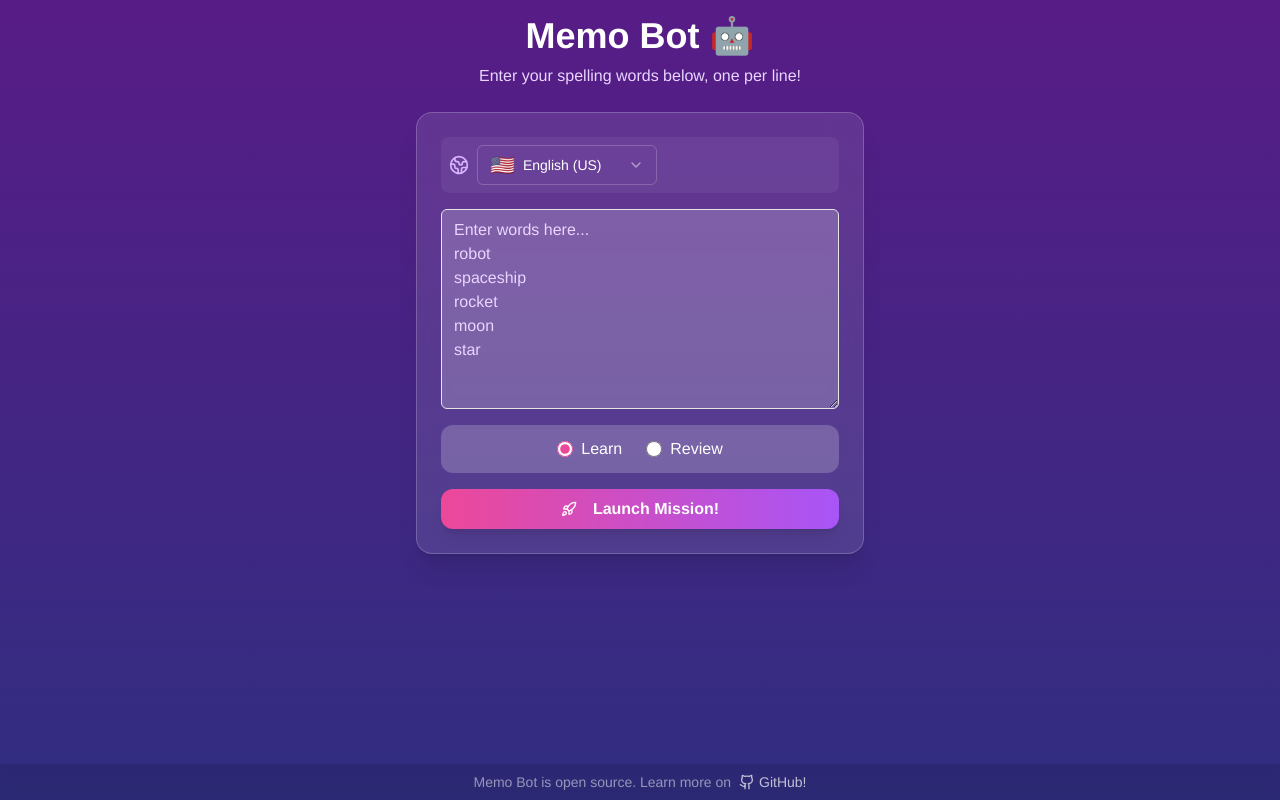
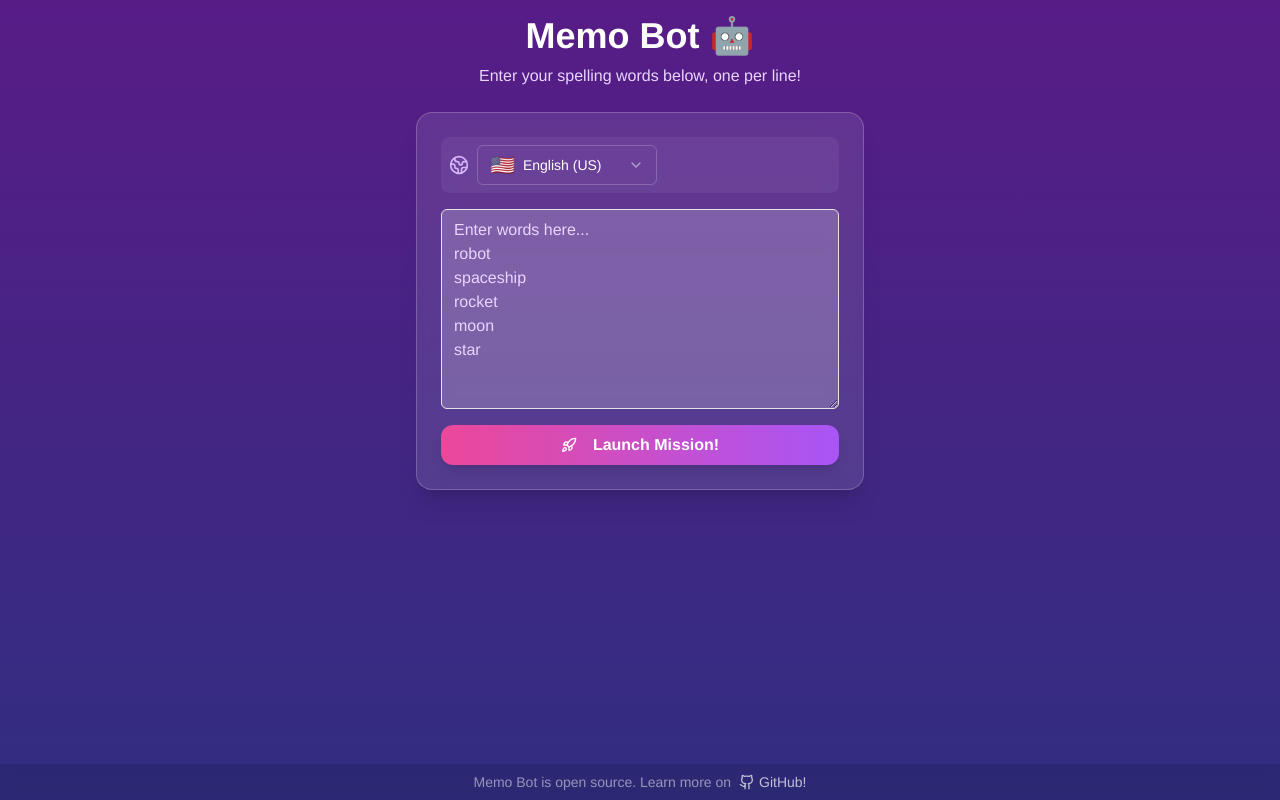
Before and after one commit to mdjastrzebski/memo-bot, a React (Vite) app: page / in a window 1280 px wide. Built offline with nearby package versions, Linux system fonts and the light colour scheme.

Commit message:
feat: remove learn mode (#17)

```diff
--- a/src/app.tsx
+++ b/src/app.tsx
@@ -19,7 +19,6 @@ export default function App() {
     results: [],
     completedWords: [],
     language: LANGUAGES[0],
-    mode: 'learn',
     ignoreAccents: true,
   });
 
@@ -28,11 +27,11 @@ export default function App() {
   const isLearningState = gameState.queue.length > 0;
   useBeforeUnload(isLearningState);
 
-  const handleWordsSubmit = ({ words, mode, language }: WordsSubmitParams) => {
+  const handleWordsSubmit = ({ words, language }: WordsSubmitParams) => {
     const initialQueue = shuffleArray(
       words.map((word) => ({
         word,
-        correctStreak: mode === 'review' ? 1 : 0,
+        correctStreak: 0,
         incorrectCount: 0,
       })),
     );
@@ -42,8 +41,7 @@ export default function App() {
       results: [],
       completedWords: [],
       language,
-      mode,
-      ignoreAccents: mode !== 'review',
+      ignoreAccents: false,
     });
   };
 
@@ -102,7 +100,10 @@ export default function App() {
       const newCompletedWords = [...prev.completedWords];
 
       // If word has been answered correctly twice, move to completed
-      if (updatedWord.correctStreak >= STREAK_GOAL) {
+      if (
+        (updatedWord.correctStreak === 1 && currentWord.incorrectCount === 0) ||
+        updatedWord.correctStreak >= STREAK_GOAL
+      ) {
         newCompletedWords.push(updatedWord);
       } else {
         const insertAfter = result.isCorrect ? SCHEDULE_AFTER_CORRECT : SCHEDULE_AFTER_INCORRECT;
@@ -120,13 +121,8 @@ export default function App() {
   };
 
   const currentWord = gameState.queue[0];
-  const remaining = gameState.queue.reduce(
-    (acc, word) => acc + STREAK_GOAL - word.correctStreak,
-    0,
-  );
-  const completed =
-    gameState.queue.reduce((acc, word) => acc + word.correctStreak, 0) +
-    gameState.completedWords.reduce((acc, word) => acc + word.correctStreak, 0);
+  const remaining = gameState.queue.length;
+  const completed = gameState.completedWords.length;
 
   return (
     <>
--- a/src/screens/input-screen.tsx
+++ b/src/screens/input-screen.tsx
@@ -4,7 +4,6 @@ import { Rocket } from 'lucide-react';
 import { LanguageSelector } from '../components/language-selector';
 import { Button } from '../components/ui/button';
 import { Textarea } from '../components/ui/textarea';
-import type { StudyMode } from '../types';
 import type { Language } from '../utils/languages';
 import { LANGUAGES } from '../utils/languages';
 
@@ -12,7 +11,6 @@ const DEFAULT_WORDS = ['robot', 'spaceship', 'rocket', 'moon', 'star'];
 
 export interface WordsSubmitParams {
   words: string[];
-  mode: StudyMode;
   language: Language;
 }
 
@@ -22,13 +20,12 @@ interface InputScreenProps {
 
 export default function InputScreen({ onWordsSubmit }: InputScreenProps) {
   const [text, setText] = useState('');
-  const [mode, setMode] = useState<StudyMode>('learn');
   const [language, setLanguage] = useState<Language>(LANGUAGES[0]);
 
   const handleSubmit = () => {
     const input = text.trim() ? text.split('\n') : DEFAULT_WORDS;
-    const words = input.map((word) => word.trim()).filter((word) => word.length > 0);
-    onWordsSubmit({ words, mode, language });
+    const words = input.map((word: string) => word.trim()).filter((word) => word.length > 0);
+    onWordsSubmit({ words, language });
   };
 
   return (
@@ -49,33 +46,6 @@ export default function InputScreen({ onWordsSubmit }: InputScreenProps) {
             className="min-h-[200px] my-4 bg-white/20 text-white placeholder:text-purple-200"
           />
 
-          <div className="flex justify-center mb-4 bg-white/20 p-3 rounded-xl text-white">
-            <div className="flex space-x-6">
-              <label className="flex items-center space-x-2 cursor-pointer">
-                <input
-                  type="radio"
-                  name="mode"
-                  value="learn"
-                  checked={mode === 'learn'}
-                  onChange={() => setMode('learn')}
-                  className="w-4 h-4 accent-pink-500"
-                />
-                <span>Learn</span>
-              </label>
-              <label className="flex items-center space-x-2 cursor-pointer">
-                <input
-                  type="radio"
-                  name="mode"
-                  value="review"
-                  checked={mode === 'review'}
-                  onChange={() => setMode('review')}
-                  className="w-4 h-4 accent-pink-500"
-                />
-                <span>Review</span>
-              </label>
-            </div>
-          </div>
-
           <Button
             onClick={handleSubmit}
             className="w-full bg-gradient-to-r from-pink-500 to-purple-500 hover:from-pink-600 hover:to-purple-600 text-white font-bold py-3 rounded-xl shadow-lg transform transition hover:scale-105"
--- a/src/types.ts
+++ b/src/types.ts
@@ -13,13 +13,10 @@ export interface WordState {
   skipped?: boolean;
 }
 
-export type StudyMode = 'learn' | 'review';
-
 export interface GameState {
   queue: WordState[];
   results: WordResult[];
   completedWords: WordState[];
   language: Language;
-  mode: StudyMode;
   ignoreAccents: boolean;
 }
```
